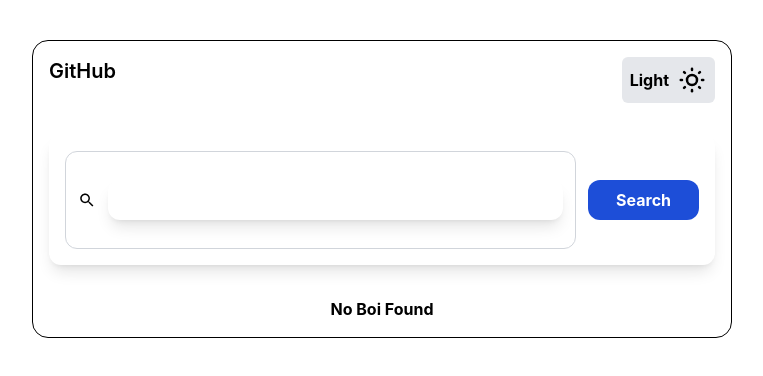
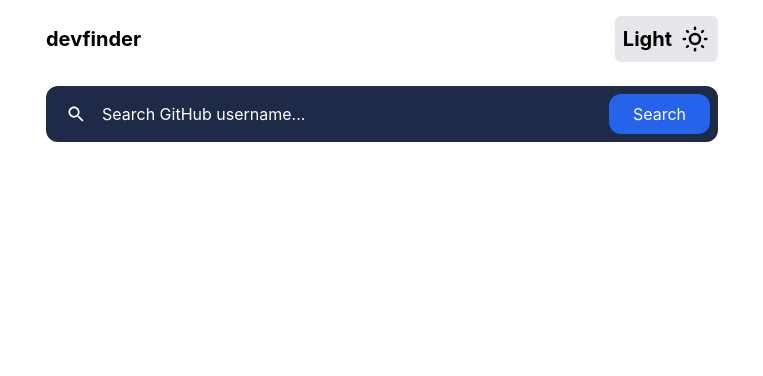
Before and after one commit to Germaine144/github, a React (Create React App) app: page / in a window 1280 px wide. Shown: the top 376 px of the page, without its empty margins (258-1021 px from the left). Built offline with nearby package versions, Linux system fonts and the light colour scheme.

Commit message:
final project

```diff
--- a/src/App.js
+++ b/src/App.js
@@ -1,13 +1,9 @@
 import './App.css';
 import ThemeToggle from './components/ThemeToggle';
-// import Layout from './components/Layout';
-
-
 function App() {
   return (
     <div className="App">
-      <ThemeToggle />
-      {/* <Layout /> */}
+       <ThemeToggle />
 
     </div>
   );
--- a/src/components/DarkAndLight.jsx
+++ b/src/components/DarkAndLight.jsx
@@ -9,7 +9,7 @@
       <div className="flex items-center gap-2">
         <p>{darkMode ? 'Dark' : 'Light'}</p>
         {darkMode ? (
-          <MdDarkMode className="text-3xl text-yellow-300" /> ) : ( <LuSunMedium className="text-3xl" /> )}
+          <MdDarkMode className="text-3xl text-gray-700" /> ) : ( <LuSunMedium className="text-3xl" /> )}
       </div>
     </button>
   );
--- a/src/components/ThemeToggle.jsx
+++ b/src/components/ThemeToggle.jsx
@@ -1,144 +1,146 @@
-import React, { useState,useEffect} from "react";
+import React, { useState, useEffect } from "react";
 import DarkAndLight from "./DarkAndLight";
 import { IoMdSearch } from "react-icons/io";
-import myImage from "../asset/avatar.png";
 import { IoLocationOutline } from "react-icons/io5";
 import { IoIosLink } from "react-icons/io";
 import { FiTwitter } from "react-icons/fi";
 import { BsBuildingsFill } from "react-icons/bs";
+import myImage from "../asset/avatar.png";
+
 function ThemeToggle() {
-  const [userName, SetUserName] =useState("");
-  const [userData,SetUserData] = useState(null);
-  const [error, setError] = useState ("");
+  const [userName, setUserName] = useState("");
+  const [userData, setUserData] = useState(null);
+  const [error, setError] = useState("");
   const [darkMode, setDarkMode] = useState(false);
+
   useEffect(() => {
     const stored = localStorage.getItem("darkMode");
     if (stored === "true") setDarkMode(true);
   }, []);
 
-  useEffect(() => {
-    document.documentElement.classList.toggle("dark", darkMode);
-    localStorage.setItem("darkMode", darkMode);
-  }, [darkMode]);
+  useEffect(() => { document.documentElement.classList.toggle("dark", darkMode); localStorage.setItem("darkMode", darkMode); }, [darkMode]);
 
   const toggleDark = () => setDarkMode((prev) => !prev);
 
-const handleSearch = async (e) =>{
-
+  const handleSearch = async (e) => {
     e.preventDefault();
     setError("");
-SetUserData(null);
+    setUserData(null);
     try {
       const response = await fetch(`https://api.github.com/users/${userName}`);
-
-  if (!response.ok) {
-    throw new Error("User not found");
+      if (!response.ok) throw new Error("User not found");
+      const data = await response.json();
+      setUserData(data);
+    } catch (err) {
+      setError("No Records Found");
     }
-
-  const data = await response.json();
-  SetUserData(data);
-}
-catch (err) {
-  setError("No Records Found");
-}}
+  };
 
   return (
-    <div className="p-1.5 pt-10 rounded-xl w-full transition-colors duration-300  ">
-      <div className="bg-white text-black dark:bg-slate-950 dark:text-white border mx-auto flex w-full max-w-[700px] flex-col gap-8 rounded-2xl p-4 font-bold border border-black ">
-        <section className="flex justify-between gap-4">
-          <p className="text-xl font-semibold">GitHub</p>
+    <div className={`min-h-screen p-4 ${darkMode ? "bg-[#141D2F]" : "bg-white"} flex justify-center`}>
+      <div className="w-full max-w-2xl">
+
+
+        <div className="flex justify-between items-center mb-6 text-black dark:text-white text-xl font-bold">
+          <p >devfinder</p>
           <DarkAndLight darkMode={darkMode} toggleDark={toggleDark} />
-        </section>
+        </div>
 
-        {/* Search Form */}
-<form className="flex items-center gap-3 w-full max-w-[700px] p-4 rounded-xl shadow-lg" onSubmit={handleSearch}>
-  <section className="flex items-center w-full border border-gray-300 rounded-xl py-4">
-    <IoMdSearch className="text-xl ml-3" />
-    <input className="border-none w-full py-2 pl-4 pr-10 text-gray-700 dark:text-white dark:bg-slate-800 focus:outline-none rounded-xl m-3  shadow-lg border border-black "value={userName}
-      onChange={(e) => SetUserName(e.target.value)} />
-  </section>
-  <button className="bg-blue-700 text-white py-2 px-7 rounded-xl hover:bg-blue-800 focus:outline-none">
+        {/* Search Bar */}
+
+        <form onSubmit={handleSearch} className="flex items-center bg-[#1E2A47] rounded-xl p-2 w-full mb-4">
+          <IoMdSearch className="text-white text-xl ml-3" />
+          <input
+            className="bg-transparent flex-grow px-4 text-white placeholder-white focus:outline-none"
+            type="text"
+            placeholder="Search GitHub username..."
+            value={userName}
+            onChange={(e) => setUserName(e.target.value)}
+          />
+          <button className="bg-blue-600 text-white px-6 py-2 rounded-xl hover:bg-blue-700">
             Search
           </button>
         </form>
 
         {error && (
-          <p className="text-red-600 dark:text-red-400 text-center mb-4 font-bold">{error}</p>
+          <p className="text-red-500 text-center mb-4 font-semibold">{error}</p>
         )}
 
-        {/* Image section */}
+        {/* GitHub Card */}
         {userData && (
-  <section className="flex items-center mt-6 gap-x-6">
+          <section className="bg-[#1E2A47] text-white rounded-2xl p-6 shadow-md w-full">
+            {/* Top section */}
+
+            <div className="flex gap-6">
+               <img src={userData.avatar_url || myImage} alt="avatar"className="w-24 h-24 rounded-full" />
               <div>
-    <img src={userData.avatar_url || myImage} alt={`${userData?.name || "GitHub user"}'s avatar`} className="w-24 h-24 rounded-full"/>
+                <h2 className="text-2xl font-bold">
+                  {userData.name || "The Octocat"}
+                </h2>
+                <a href={userData.html_url} className="text-blue-400 hover:underline"> @{userData.login} </a>
+                <p className="text-sm text-gray-400">
+                  Joined {new Date(userData.created_at).toLocaleDateString()}
+                </p>
+              </div>
+            </div>
 
+            {/* Bio */}
+
+            <p className="mt-4 text-gray-300">
+              {userData.bio || "This profile has no bio."}
+            </p>
+
+            {/* Status */}
+            <div className="bg-[#141D2F] rounded-xl p-4 flex justify-around mt-6 text-center">
+              <div>
+                <p className="text-sm text-gray-400">Repos</p>
+                <p className="text-lg font-bold">{userData.public_repos}</p>
               </div>
               <div>
-    <p>{userData?.bio || "No bio found"}</p>
+                <p className="text-sm text-gray-400">Followers</p>
+                <p className="text-lg font-bold">{userData.followers}</p>
+              </div>
+              <div>
+                <p className="text-sm text-gray-400">Following</p>
+                <p className="text-lg font-bold">{userData.following}</p>
+              </div>
+            </div>
 
-      {/* Providing a valid URL for the href */}
-      <a href={userData?.html_url || "#"} className="text-blue-600 hover:underline">
-                @{userData?.login}
+            {/* Social Links */}
+            <div className="grid grid-cols-2 gap-4 mt-6 text-sm text-white">
+              <div className="flex items-center">
+                <IoLocationOutline className="mr-2" />
+                <span>{userData.location || "Not Available"}</span>
+              </div>
+              <div className="flex items-center">
+                <IoIosLink className="mr-2" />
+                <a
+                  href={userData.blog}
+                  className="text-blue-400 hover:underline"
+                  target="_blank"
+                  rel="noopener noreferrer"
+                >
+                  {userData.blog || "Not Available"}
                 </a>
-
-       <p className="text-gray-600">
-        Joined Date: {new Date(userData.created_at).toLocaleDateString()}
-              </p>
+              </div>
+              <div className="flex items-center">
+                <FiTwitter className="mr-2" />
+                <span>
+                  {userData.twitter_username
+                    ? `@${userData.twitter_username}`
+                    : "Not Available"}
+                </span>
+              </div>
+              <div className="flex items-center">
+                <BsBuildingsFill className="mr-2" />
+                <span>{userData.company || "Not Available"}</span>
+              </div>
             </div>
           </section>
-)}
-      <p> {userData ? userData.bio :
-          "No Boi Found"
-      }</p>
-        {userData && ( <div className="bg-slate-600 rounded-lg flex justify-between px-6 py-4">
-          <div>
-            <p>Repos</p>
-            <p className="font-bold">{userData.public_repos}</p>
-          </div>
-          <div>
-            <p>Folowers</p>
-            <p className="font-bold">{userData.followers}</p>
-          </div>
-          <div>
-            <p>Following</p>
-            <p className="font-bold">{userData.following}</p>
-          </div>
-        </div>
-      )}
-       {userData && (
-        <div className="grid grid-cols-2 gap-4 py-3 px-4">
-          {userData.location && (
-             <div className="flex items-center">
-             <IoLocationOutline />
-             <p className="ml-2">{userData.location}</p>
-
-             </div>
-          )}
-          {userData.blog &&(
-            <div className="flex items-center">
-            <IoIosLink />
-            <a href={userData.blog} className="ml-2 text-blue-600 hover:underline">
-                  </a>
-            </div>
-          )}
-          {userData.twitter_username && (
-            <div className="flex items-center">
-            <FiTwitter />
-            <a href={`https://twitter.com/${userData.twitter_username}`} className="ml-2 text-blue-600 hover:underline">
-                  @{userData.twitter_username}
-                </a>
-            </div>
-          )}
-          {userData.company && (
-            <div className="flex items-center">
-            <BsBuildingsFill />
-            <p className="ml-2">{userData.company}</p>
-            </div>
-          )}
-          </div>
         )}
       </div>
     </div>
   );
 }
+
 export default ThemeToggle;
--- a/tailwind.config.js
+++ b/tailwind.config.js
@@ -1,5 +1,5 @@
 module.exports = {
-  darkMode: 'class', // ← required for class-based dark mode
+  darkMode: 'class',
   content: ['./src/**/*.{js,jsx,ts,tsx}'],
   theme: {
     extend: {},
```
Lines whose indentation alone changed are shown as unchanged.
